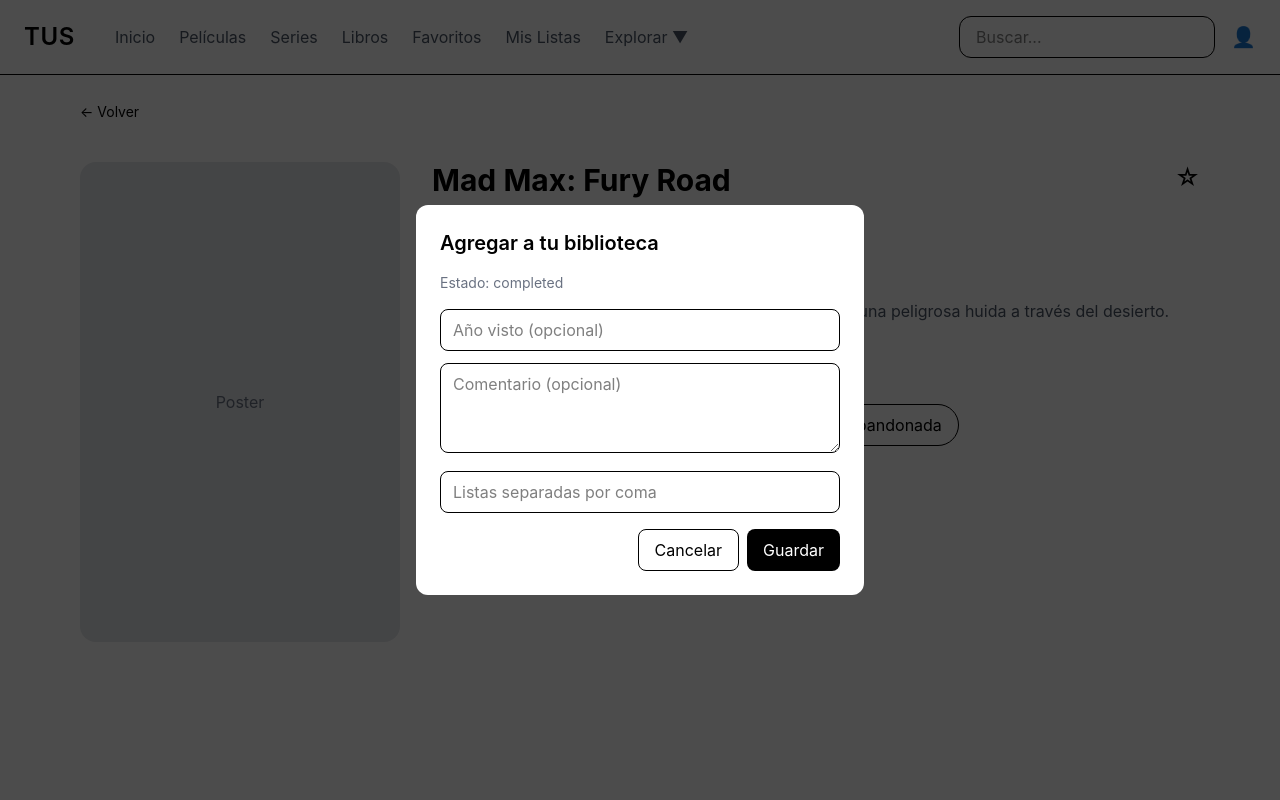
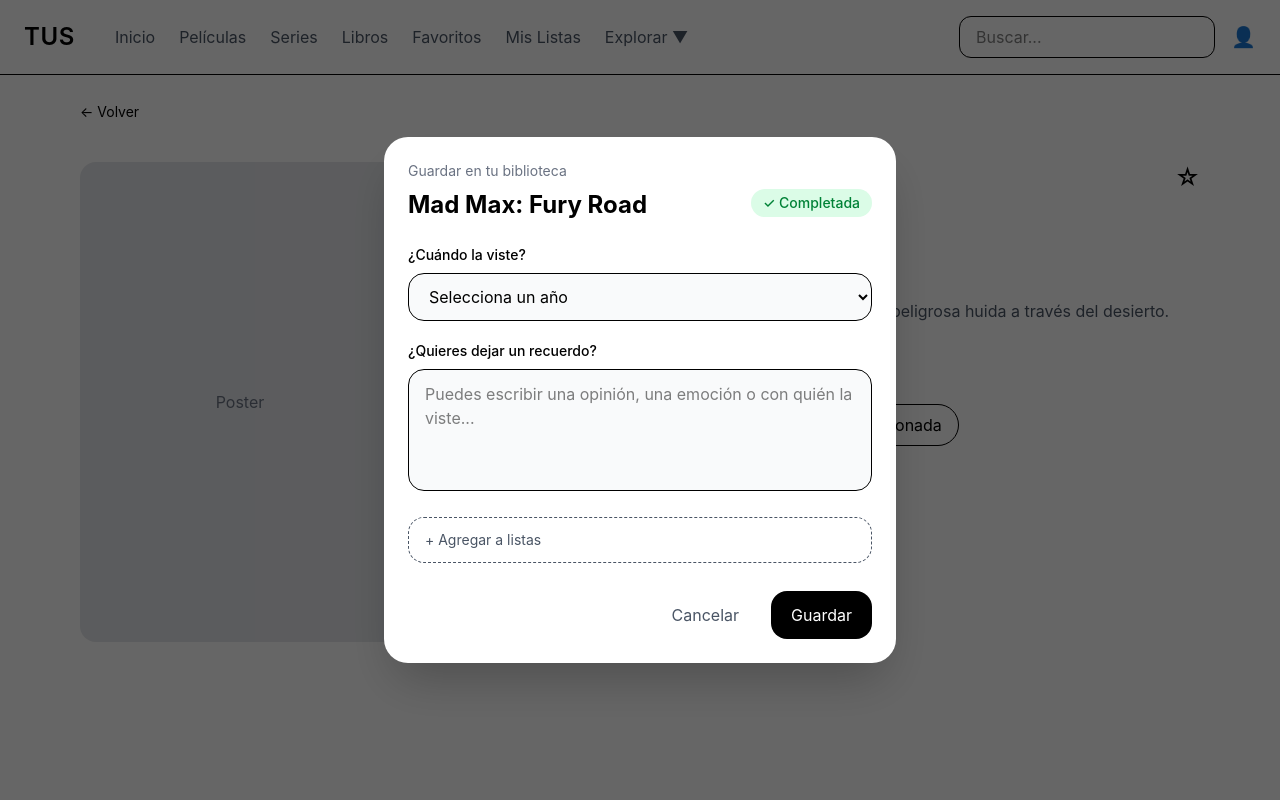
Before and after one commit to CeciliaVeraP/Tus, a React (Vite) app: page /pelicula/1 in a window 1280 px wide. Both pictures are taken after a click on the button "Completada". Shown: the top 800 px of the page. Built offline with nearby package versions, Linux system fonts and the light colour scheme.

Commit message:
cambio diseño modal en estado

```diff
--- a/src/pages/MovieDetail.jsx
+++ b/src/pages/MovieDetail.jsx
@@ -24,6 +24,26 @@
 
   const category = movieData?.category;
   const { showToast } = useToast();
+
+  const availableLists = [
+  "Ver con mi novio",
+  "Favoritas 2026",
+  "Para llorar",
+  "Marvel",
+];
+const [showLists, setShowLists] = useState(false);
+const [selectedLists, setSelectedLists] = useState([]);
+
+function getStatusLabel(status) {
+  const labels = {
+    pending: "Pendiente",
+    progress: "En progreso",
+    completed: "Completada",
+    abandoned: "Abandonada",
+  };
+
+  return labels[status] || status;
+}
 
   return (
 
@@ -163,44 +183,144 @@
           </div>
         </div>
       </MainLayout>
-
 {/* MODAL */}
 {showModal && (
-        <div className="fixed inset-0 bg-black/70 flex items-center justify-center z-[9999]">
+  <div className="fixed inset-0 z-[9999] flex items-center justify-center bg-black/60 px-4">
+    <div className="w-full max-w-lg rounded-3xl bg-white p-6 shadow-2xl">
 
-          <div className="bg-white w-full max-w-md rounded-xl p-6">
+      <div className="mb-6">
+        <p className="text-sm text-gray-500">
+          Guardar en tu biblioteca
+        </p>
 
-            <h2 className="text-xl font-semibold mb-4">
-              Agregar a tu biblioteca
+        <div className="mt-2 flex items-start justify-between gap-4">
+          <h2 className="text-2xl font-bold">
+            {movie?.title}
           </h2>
 
-            <p className="text-sm text-gray-500 mb-4">
-              Estado: {selectedStatus}
-            </p>
+        <span className="rounded-full bg-green-100 px-3 py-1 text-sm font-medium text-green-700">
+          ✓ {getStatusLabel(selectedStatus)}
+        </span>
+                </div>
+      </div>
 
-            <input
-              type="text"
-              placeholder="Año visto (opcional)"
-              className="w-full border rounded-lg px-3 py-2 mb-3"
-            />
+      <div className="space-y-5">
+
+        <div>
+          <label className="mb-2 block text-sm font-medium">
+            ¿Cuándo la viste?
+          </label>
+
+<select
+  className="w-full rounded-2xl border bg-gray-50 px-4 py-3 outline-none transition focus:border-black focus:bg-white"
+>
+  <option value="">
+    Selecciona un año
+  </option>
+
+  {Array.from({ length: 80 }, (_, index) => {
+    const year = new Date().getFullYear() - index;
+
+    return (
+      <option key={year} value={year}>
+        {year}
+      </option>
+    );
+  })}
+</select>
+        </div>
+
+        <div>
+          <label className="mb-2 block text-sm font-medium">
+            ¿Quieres dejar un recuerdo?
+          </label>
 
           <textarea
-              placeholder="Comentario (opcional)"
-              className="w-full border rounded-lg px-3 py-2 mb-3"
-              rows="3"
+            placeholder="Puedes escribir una opinión, una emoción o con quién la viste..."
+            rows="4"
+            className="w-full resize-none rounded-2xl border bg-gray-50 px-4 py-3 outline-none transition focus:border-black focus:bg-white"
           />
+        </div>
 
-            <input
-              type="text"
-              placeholder="Listas separadas por coma"
-              className="w-full border rounded-lg px-3 py-2 mb-4"
-            />
+        <div>
 
-            <div className="flex justify-end gap-2">
+          {selectedLists.length > 0 && (
+            <div className="mb-3 flex flex-wrap gap-2">
+
+              {selectedLists.map((list) => (
+                <span
+                  key={list}
+                  className="rounded-full bg-black px-3 py-1 text-sm text-white"
+                >
+                  {list}
+                </span>
+              ))}
+
+            </div>
+          )}
+
+          <button
+            type="button"
+            onClick={() => setShowLists(!showLists)}
+            className="w-full rounded-2xl border border-dashed px-4 py-3 text-left text-sm text-gray-600 transition hover:bg-gray-50"
+          >
+            + Agregar a listas
+          </button>
+
+          {showLists && (
+            <div className="mt-3 rounded-2xl bg-gray-50 p-3">
+
+              <div className="grid grid-cols-1 gap-2 sm:grid-cols-2">
+
+                {availableLists.map((list) => (
+                  <button
+                    key={list}
+                    type="button"
+                    onClick={() => {
+                      if (selectedLists.includes(list)) {
+                        setSelectedLists(
+                          selectedLists.filter(
+                            (item) => item !== list
+                          )
+                        );
+                      } else {
+                        setSelectedLists([
+                          ...selectedLists,
+                          list,
+                        ]);
+                      }
+                    }}
+                    className={`rounded-xl px-3 py-2 text-left text-sm transition ${
+                      selectedLists.includes(list)
+                        ? "bg-black text-white"
+                        : "bg-white hover:bg-gray-100"
+                    }`}
+                  >
+                    {list}
+                  </button>
+                ))}
+
+              </div>
+
+              <button
+                type="button"
+                className="mt-3 w-full rounded-xl border border-dashed bg-white px-3 py-2 text-sm text-gray-600 hover:bg-gray-100"
+              >
+                + Crear nueva lista
+              </button>
+
+            </div>
+          )}
+
+        </div>
+
+      </div>
+
+      <div className="mt-7 flex justify-end gap-3">
 
         <button
           onClick={() => setShowModal(false)}
-                className="px-4 py-2 rounded-lg border"
+          className="rounded-2xl px-5 py-3 text-gray-600 transition hover:bg-gray-100"
         >
           Cancelar
         </button>
@@ -208,9 +328,11 @@
         <button
           onClick={() => {
             setShowModal(false);
-              showToast("✓ Agregada a tu biblioteca correctamente");
+            showToast(
+              "✓ Agregada a tu biblioteca correctamente"
+            );
           }}
-            className="px-4 py-2 rounded-lg bg-black text-white"
+          className="rounded-2xl bg-black px-5 py-3 text-white transition hover:opacity-90"
         >
           Guardar
         </button>
@@ -218,7 +340,6 @@
       </div>
 
     </div>
-
   </div>
 )}
     </>
```
Lines whose indentation alone changed are shown as unchanged.
